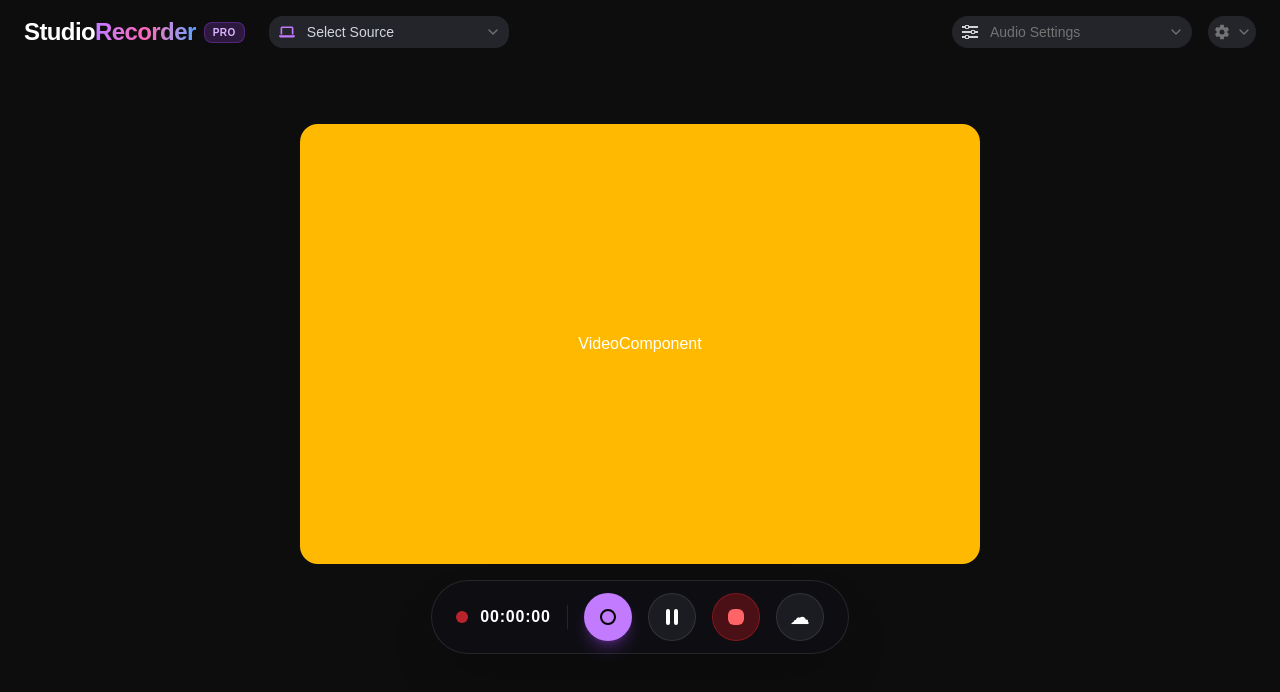
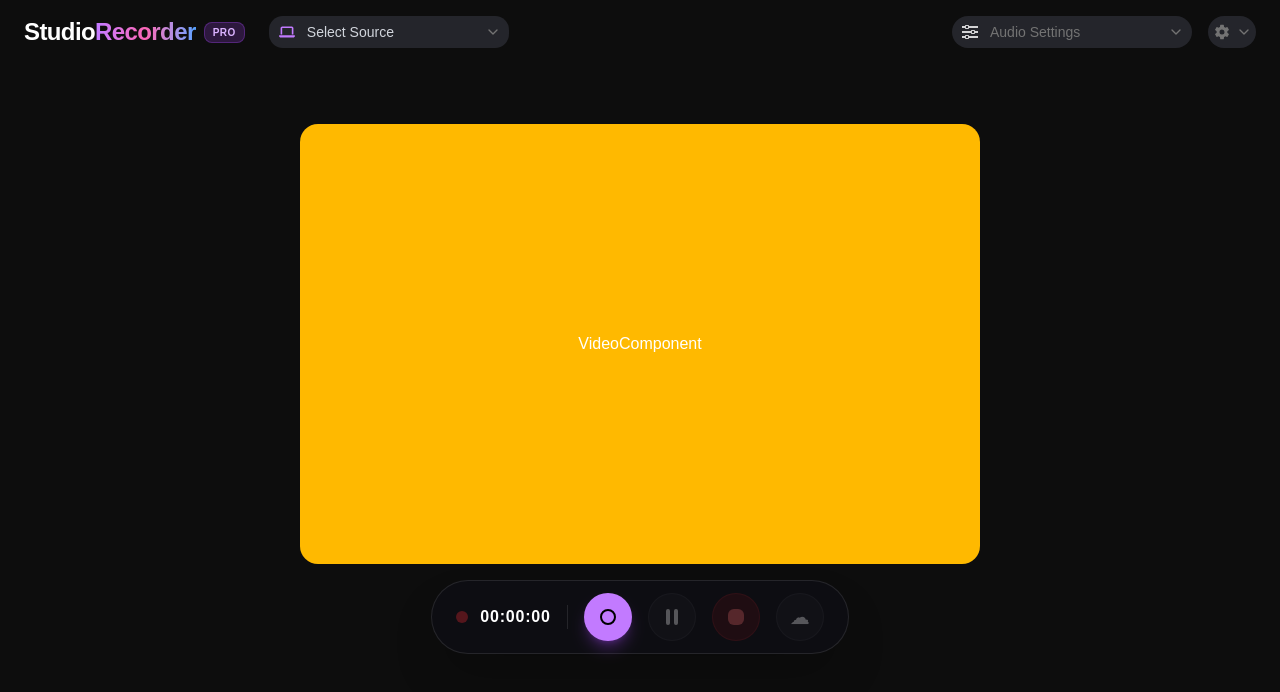
Before and after one commit to SASakhare/Screen-Recording-Web-Application, a React (Vite) app: page / in a window 1280 px wide. Shown: the top 692 px of the page. Built offline with nearby package versions, Linux system fonts and the light colour scheme.

Commit message:
implement Recorder engine and intergrate with video component

```diff
--- a/package.json
+++ b/package.json
@@ -22,7 +22,8 @@
     "shadcn": "^4.15.0",
     "tailwind-merge": "^3.6.0",
     "tailwindcss": "^4.3.3",
-    "tw-animate-css": "^1.4.0"
+    "tw-animate-css": "^1.4.0",
+    "zustand": "^5.0.14"
   },
   "devDependencies": {
     "@types/node": "^24.13.2",
--- a/src/components/TopBar.tsx
+++ b/src/components/TopBar.tsx
@@ -20,7 +20,7 @@ const TopBar = () => {
 
                         <span
                             className="
-                bg-gradient-to-r
+                bg-linear-to-r
                 from-purple-400
                 via-pink-400
                 to-blue-400
--- a/src/components/VideoComponent.tsx
+++ b/src/components/VideoComponent.tsx
@@ -1,251 +1,155 @@
+// VideoComponent.tsx
+import { useEffect, useRef } from "react";
+import { useRecorderStore } from "@/store/recoderStore";
+import {
+    startRecording,
+    pauseRecording,
+    stopRecording,
+    getScreenStream,
+} from "@/engine/recorderEngine";
 
 const VideoComponent = () => {
+    const status = useRecorderStore((s) => s.status);
+    const elapsed = useRecorderStore((s) => s.elapsed);
+    const videoUrl = useRecorderStore((s) => s.videoUrl);
+    const error = useRecorderStore((s) => s.error);
+
+    const liveVideoRef = useRef<HTMLVideoElement>(null);
+
+    // Attach the live screen stream to the preview <video> once recording starts
+    useEffect(() => {
+        if ((status === "recording" || status === "paused") && liveVideoRef.current) {
+            liveVideoRef.current.srcObject = getScreenStream();
+        }
+    }, [status]);
+
+    const isRecording = status === "recording";
+    const isPaused = status === "paused";
+    const isStopped = status === "stopped";
+    const canPauseOrStop = isRecording || isPaused;
+
+    const handleSave = () => {
+        if (!videoUrl) return;
+        const a = document.createElement("a");
+        a.href = videoUrl;
+        a.download = `recording-${Date.now()}.webm`;
+        document.body.appendChild(a);
+        a.click();
+        a.remove();
+    };
+
     return (
         <div className="grid place-items-center mt-15">
-            <div className="text-white flex sm:w-full md:w-170 rounded-2xl h-110 items-center justify-center  bg-amber-400">
-                VideoComponent
+            <div className="text-white flex sm:w-full md:w-170 rounded-2xl h-110 items-center justify-center bg-amber-400 overflow-hidden">
+                {isStopped && videoUrl ? (
+                    <video src={videoUrl} controls className="w-full h-full object-contain bg-black" />
+                ) : status === "idle" ? (
+                    <span>VideoComponent</span>
+                ) : (
+                    <video ref={liveVideoRef} autoPlay muted className="w-full h-full object-contain bg-black" />
+                )}
             </div>
+
+            {error && <p className="text-red-400 mt-2 text-sm">{error}</p>}
+
             <div className="mt-4">
                 <div
                     className="
-                            flex
-                            items-center
-                            gap-4
-                            bg-[#0d0d12]
-                            border
-                            border-white/10
-                            px-6
-                            py-3
-                            rounded-full
-                            shadow-2xl
-                        "
+                flex items-center gap-4 bg-[#0d0d12] border border-white/10
+                px-6 py-3 rounded-full shadow-2xl
+            "
                 >
-
                     <div className="flex items-center gap-3 pr-4 border-r border-white/10">
-
                         <div
-                            className="
-                                    w-3
-                                    h-3
-                                    rounded-full
-                                    bg-red-500
-                                    animate-pulse
-                                "
+                            className={`w-3 h-3 rounded-full bg-red-500 ${isRecording ? "animate-pulse" : "opacity-30"
+                                }`}
                         />
-
                         <span className="text-white font-semibold tracking-wider">
-                            00:00:00
+                            {formatTime(elapsed)}
                         </span>
-
                     </div>
 
-
+                    {/* Start */}
                     <button
                         title="Start Recording"
+                        onClick={startRecording}
+                        disabled={isRecording || isPaused}
                         className="
-                            group
-                            relative
-                            w-12
-                            h-12
-                            rounded-full
-                            bg-purple-400
-                            text-black
-                            flex
-                            items-center
-                            justify-center
-                            shadow-lg
-                            shadow-purple-500/30
-                            hover:scale-110
-                            transition-all
-                        "
+                group relative w-12 h-12 rounded-full bg-purple-400 text-black
+                flex items-center justify-center shadow-lg shadow-purple-500/30
+                hover:scale-110 transition-all disabled:opacity-30 disabled:hover:scale-100
+            "
                     >
-                        <div
-                            className="
-                            w-4
-                            h-4
-                            rounded-full
-                            border-2
-                            border-black
-                        "
-                        />
-
-                        <span
-                            className="
-                            absolute
-                            top-14
-                            hidden
-                            group-hover:block
-                            bg-black
-                            text-white
-                            text-xs
-                            px-3
-                            py-1.5
-                            rounded-lg
-                            whitespace-nowrap
-                            border
-                            border-white/10
-                        "
-                        >
+                        <div className="w-4 h-4 rounded-full border-2 border-black" />
+                        <span className="absolute top-14 hidden group-hover:block bg-black text-white text-xs px-3 py-1.5 rounded-lg whitespace-nowrap border border-white/10">
                             Start Recording
                         </span>
-
                     </button>
 
-
-
+                    {/* Pause / Resume */}
                     <button
-                        title="Pause Recording"
+                        title={isPaused ? "Resume Recording" : "Pause Recording"}
+                        onClick={pauseRecording}
+                        disabled={!canPauseOrStop}
                         className="
-                        group
-                        relative
-                        w-12
-                        h-12
-                        rounded-full
-                        bg-[#1b1b22]
-                        text-white
-                        flex
-                        items-center
-                        justify-center
-                        border
-                        border-white/10
-                        hover:bg-[#292932]
-                        transition-all
-                    "
+                        group relative w-12 h-12 rounded-full bg-[#1b1b22] text-white
+                        flex items-center justify-center border border-white/10
+                        hover:bg-[#292932] transition-all disabled:opacity-30
+                "
                     >
-
                         <div className="flex gap-1">
                             <div className="w-1 h-4 bg-white rounded" />
                             <div className="w-1 h-4 bg-white rounded" />
                         </div>
-
-
-                        <span
-                            className="
-                        absolute
-                        top-14
-                        hidden
-                        group-hover:block
-                        bg-black
-                        text-white
-                        text-xs
-                        px-3
-                        py-1.5
-                        rounded-lg
-                        whitespace-nowrap
-                        border
-                        border-white/10
-                    "
-                        >
-                            Pause Recording
+                        <span className="absolute top-14 hidden group-hover:block bg-black text-white text-xs px-3 py-1.5 rounded-lg whitespace-nowrap border border-white/10">
+                            {isPaused ? "Resume Recording" : "Pause Recording"}
                         </span>
-
                     </button>
 
-
-
+                    {/* Stop */}
                     <button
+                        title="Stop Recording"
+                        onClick={stopRecording}
+                        disabled={!canPauseOrStop}
                         className="
-                    group
-                    relative
-                    w-12
-                    h-12
-                    rounded-full
-                    bg-[#4a1015]
-                    text-white
-                    flex
-                    items-center
-                    justify-center
-                    border
-                    border-red-500/30
-                    hover:bg-[#65151d]
-                    transition-all
+                group relative w-12 h-12 rounded-full bg-[#4a1015] text-white
+                flex items-center justify-center border border-red-500/30
+                hover:bg-[#65151d] transition-all disabled:opacity-30
                 "
                     >
-
-                        <div
-                            className="
-                    w-4
-                    h-4
-                    bg-red-400
-                    rounded-sm
-                "
-                        />
-
-
-                        <span
-                            className="
-                    absolute
-                    top-14
-                    hidden
-                    group-hover:block
-                    bg-black
-                    text-white
-                    text-xs
-                    px-3
-                    py-1.5
-                    rounded-lg
-                    whitespace-nowrap
-                    border
-                    border-white/10
-            "
-                        >
+                        <div className="w-4 h-4 bg-red-400 rounded-sm" />
+                        <span className="absolute top-14 hidden group-hover:block bg-black text-white text-xs px-3 py-1.5 rounded-lg whitespace-nowrap border border-white/10">
                             Stop Recording
                         </span>
-
                     </button>
 
-
-
+                    {/* Save */}
                     <button
+                        title="Save Recording"
+                        onClick={handleSave}
+                        disabled={!isStopped}
                         className="
-                group
-                relative
-                w-12
-                h-12
-                rounded-full
-                bg-[#1b1b22]
-                text-white
-                flex
-                items-center
-                justify-center
-                border
-                border-white/10
-                hover:bg-[#292932]
-                transition-all
-            "
+                group relative w-12 h-12 rounded-full bg-[#1b1b22] text-white
+                flex items-center justify-center border border-white/10
+                hover:bg-[#292932] transition-all disabled:opacity-30
+                "
                     >
-
-                        <span className="text-xl">
-                            ☁
-                        </span>
-
-
-                        <span
-                            className="
-                    absolute
-                    top-14
-                    hidden
-                    group-hover:block
-                    bg-black
-                    text-white
-                    text-xs
-                    px-3
-                    py-1.5
-                    rounded-lg
-                    whitespace-nowrap
-                    border
-                    border-white/10
-            "
-                        >
+                        <span className="text-xl">☁</span>
+                        <span className="absolute top-14 hidden group-hover:block bg-black text-white text-xs px-3 py-1.5 rounded-lg whitespace-nowrap border border-white/10">
                             Save Recording
                         </span>
-
                     </button>
-
                 </div>
             </div>
         </div>
-    )
+    );
+};
+
+function formatTime(totalSeconds: number): string {
+    const h = String(Math.floor(totalSeconds / 3600)).padStart(2, "0");
+    const m = String(Math.floor((totalSeconds % 3600) / 60)).padStart(2, "0");
+    const s = String(totalSeconds % 60).padStart(2, "0");
+    return `${h}:${m}:${s}`;
 }
 
-export default VideoComponent
+export default VideoComponent;
--- /dev/null
+++ b/src/engine/recorderEngine.ts
@@ -0,0 +1,105 @@
+// engine/recorderEngine.ts
+import { useRecorderStore } from "@/store/recoderStore";
+
+let screenStream: MediaStream | null = null;
+let camStream: MediaStream | null = null;
+let recorder: MediaRecorder | null = null;
+let chunks: BlobPart[] = [];
+let timeInterval: ReturnType<typeof setInterval> | null = null;
+
+const store = () => useRecorderStore.getState();
+
+export async function startRecording(): Promise<void> {
+    const { setStatus, setError, setSource } = store();
+
+    try {
+        setStatus("selecting");
+
+        // Native browser popup: user picks entire screen / a window / a tab
+        screenStream = await navigator.mediaDevices.getDisplayMedia({
+            video: { frameRate: 30 },
+            audio: true,
+        });
+
+        const track = screenStream.getVideoTracks()[0];
+        setSource({
+            label: track.label || "Screen",
+            value: track.label || "screen",
+        });
+
+        // Webcam — optional, wire in later
+        // try {
+        //   camStream = await navigator.mediaDevices.getUserMedia({ video: true, audio: true });
+        // } catch {
+        //   // webcam denied/unavailable — ignore, it's optional
+        // }
+
+        chunks = [];
+
+        recorder = new MediaRecorder(screenStream, {
+            mimeType: "video/webm; codecs=vp9",
+        });
+
+        recorder.ondataavailable = (e: BlobEvent) => {
+            if (e.data.size > 0) chunks.push(e.data);
+        };
+
+        recorder.onstop = () => {
+            const blob = new Blob(chunks, { type: "video/webm" });
+            store().setVideoUrl(URL.createObjectURL(blob));
+            store().setStatus("stopped");
+            if (timeInterval) clearInterval(timeInterval);
+        };
+
+        recorder.start();
+        setStatus("recording");
+        startTimer();
+
+        // If the user clicks the browser's own "Stop sharing" bar
+        track.onended = () => stopRecording();
+    } catch (error) {
+        const message = error instanceof Error ? error.message : "Failed to start recording";
+        setError(message);
+        setStatus("idle");
+    }
+}
+
+export function pauseRecording(): void {
+    if (!recorder) return;
+
+    if (recorder.state === "recording") {
+        recorder.pause();
+        store().setStatus("paused");
+        if (timeInterval) clearInterval(timeInterval);
+    } else if (recorder.state === "paused") {
+        recorder.resume();
+        store().setStatus("recording");
+        startTimer();
+    }
+}
+
+export function stopRecording(): void {
+    recorder?.stop();
+
+    screenStream?.getTracks().forEach((track) => track.stop());
+    camStream?.getTracks().forEach((track) => track.stop());
+
+    screenStream = null;
+    camStream = null;
+}
+
+export function getScreenStream(): MediaStream | null {
+    return screenStream;
+}
+
+export function getCamStream(): MediaStream | null {
+    return camStream;
+}
+
+function startTimer(): void {
+    const startedAt = Date.now() - store().elapsed * 1000;
+
+    timeInterval = setInterval(() => {
+        store().setElapsed(Math.floor((Date.now() - startedAt) / 1000));
+    }, 1000);
+}
--- /dev/null
+++ b/src/store/recoderStore.ts
@@ -0,0 +1,38 @@
+import { create } from "zustand"
+
+
+interface Source {
+    label: string,
+    value: string,
+}
+
+interface RecoderState {
+    status: "idle" | "selecting" | "recording" | "paused" | "stopped",
+    elapsed: number,
+    selectedSource: Source | null,
+    videoUrl: string | null,
+    error: string | null,
+
+    setStatus: (status: "idle" | "selecting" | "recording" | "paused" | "stopped") => void,
+    setElapsed: (elapsed: number) => void,
+    setSource: (source: Source) => void,
+    setVideoUrl: (videoUrl: string) => void,
+    setError: (error: string) => void,
+    reset: () => void;
+}
+
+
+
+export const useRecorderStore = create<RecoderState>((set) => ({
+    status: 'idle',
+    elapsed: 0,
+    selectedSource: null,
+    videoUrl: null,
+    error: null,
+    setStatus: (status) => set({ status }),
+    setElapsed: (elapsed) => set({ elapsed }),
+    setSource: (selectedSource) => set({ selectedSource }),
+    setVideoUrl: (videoUrl) => set({ videoUrl }),
+    setError: (error) => set({ error }),
+    reset: () => set({ status: 'idle', elapsed: 0, videoUrl: null, error: null }),
+}))
```
Also changed, not shown: 1 other file (tests, documents, lock files or other folders).
